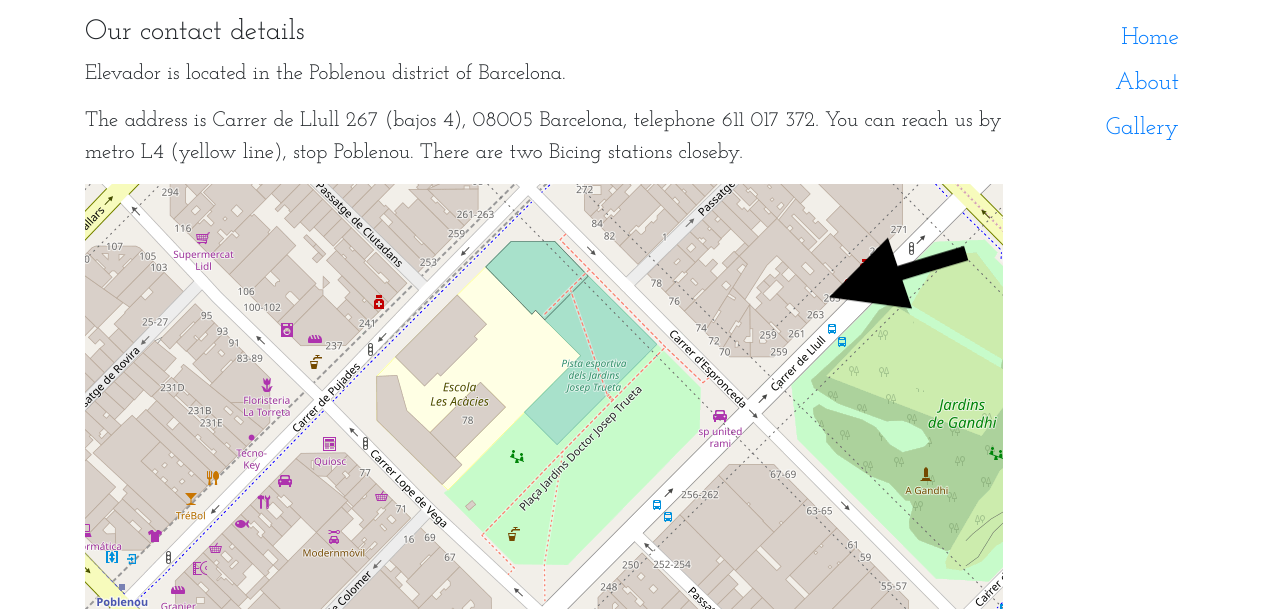
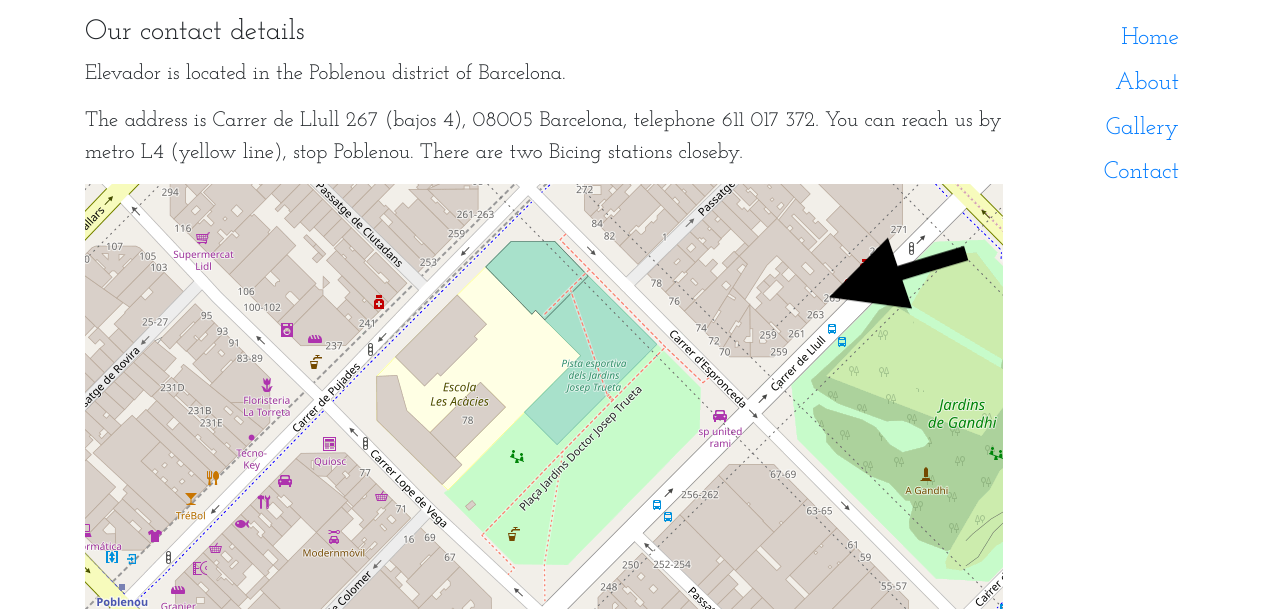
Before and after one commit to Jethet/project-elevador, a Django app: page /contact/ in a window 1280 px wide. Shown: the part 227-836 px from the top of the page. Run offline with Django 3.2, Linux system fonts and the light colour scheme; some libraries are stand-ins or nearby versions.

Commit message:
Add contact link to contact page and Meetup agenda to home page

```diff
--- a/placeholder/templates/contact.html
+++ b/placeholder/templates/contact.html
@@ -67,6 +67,9 @@
             <li class="nav-item">
               <a class="nav-link" href="{% url 'gallery' %}" target="_blank">Gallery</a>
             </li>
+            <li class="nav-item">
+              <a class="nav-link" href="{% url 'contact' %}" target="_blank">Contact</a>
+            </li>
           </ul>
         </h4>
         <br><br><br><br><br><br><br><br><br><br>
--- a/placeholder/templates/home.html
+++ b/placeholder/templates/home.html
@@ -102,6 +102,9 @@
             <a class="nav-link" href="{% url 'contact' %}" target="_blank">Contact</a>
           </li>
         </ul>
+        <div>
+          <a href="https://www.meetup.com/Elevador-take-your-projects-and-ideas-to-the-next-level/" target="_blank"><img src="/static/images/agenda_meetup.png" alt="Find agenda on Meetup"></a>
+        </div>
       </h4>
       </div>
     </div>
```
Also changed, not shown: placeholder/static/images/agenda_meetup.png (added).
